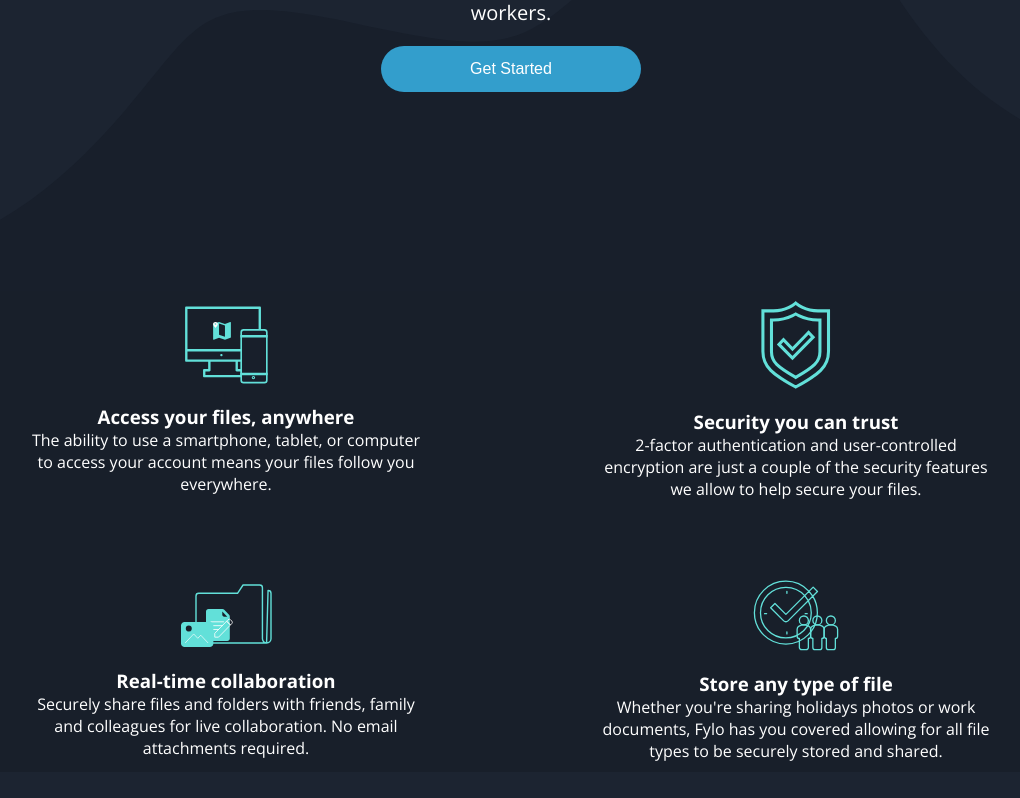
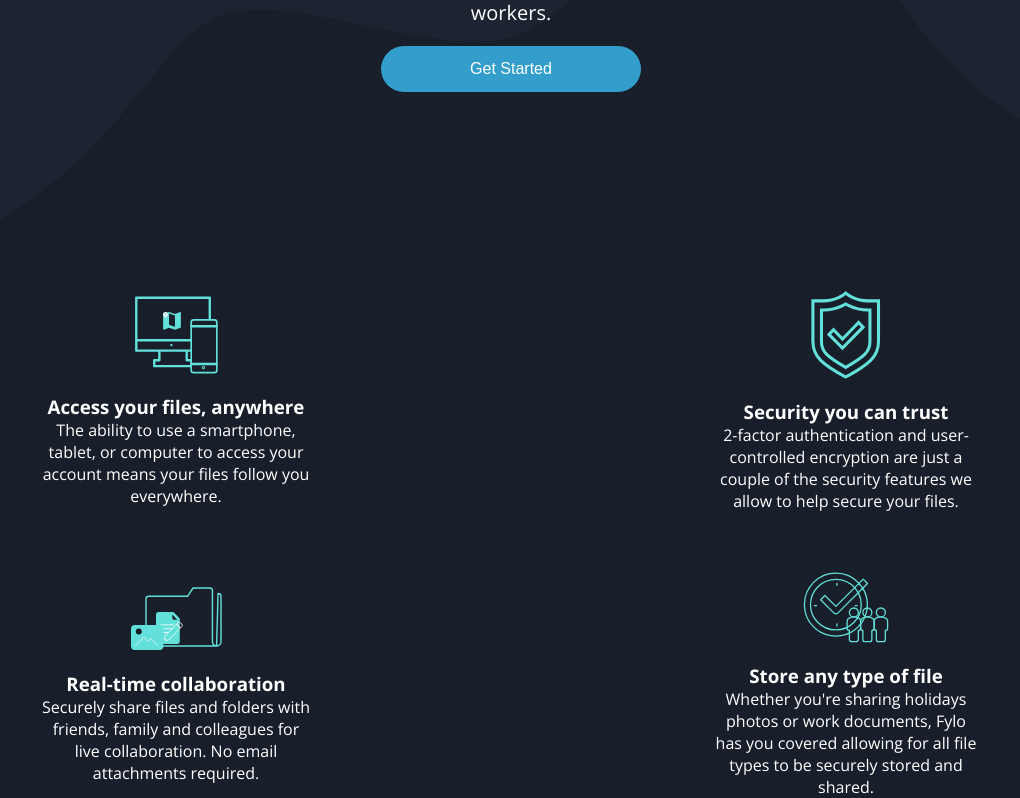
Before and after one commit to data-sets/fylo-dark-theme, a React (Create React App) app: page / in a window 1280 px wide. Shown: the part 894-1692 px from the top of the page, without its empty margins (129-1149 px from the left). Before the commit the page ends 1666 px from the top, so only its background shows below. Built offline with nearby package versions, Linux system fonts and the light colour scheme.

Commit message:
testing: font size

```diff
--- a/src/scss/globals/_main.scss
+++ b/src/scss/globals/_main.scss
@@ -106,14 +106,12 @@ button {
       position: relative;
       margin-top: -30px;
 
-      max-width: 1080px;
-
       margin: 0 auto;
       li {
         color: v.$white;
-        width: 100%;
+
         text-align: center;
-        padding: 10px;
+        padding: 0 120px;
         img {
           padding-bottom: 15px;
         }
```
Also changed, not shown: src/dist/style.css, 1 other file (tests, documents, lock files or other folders).
